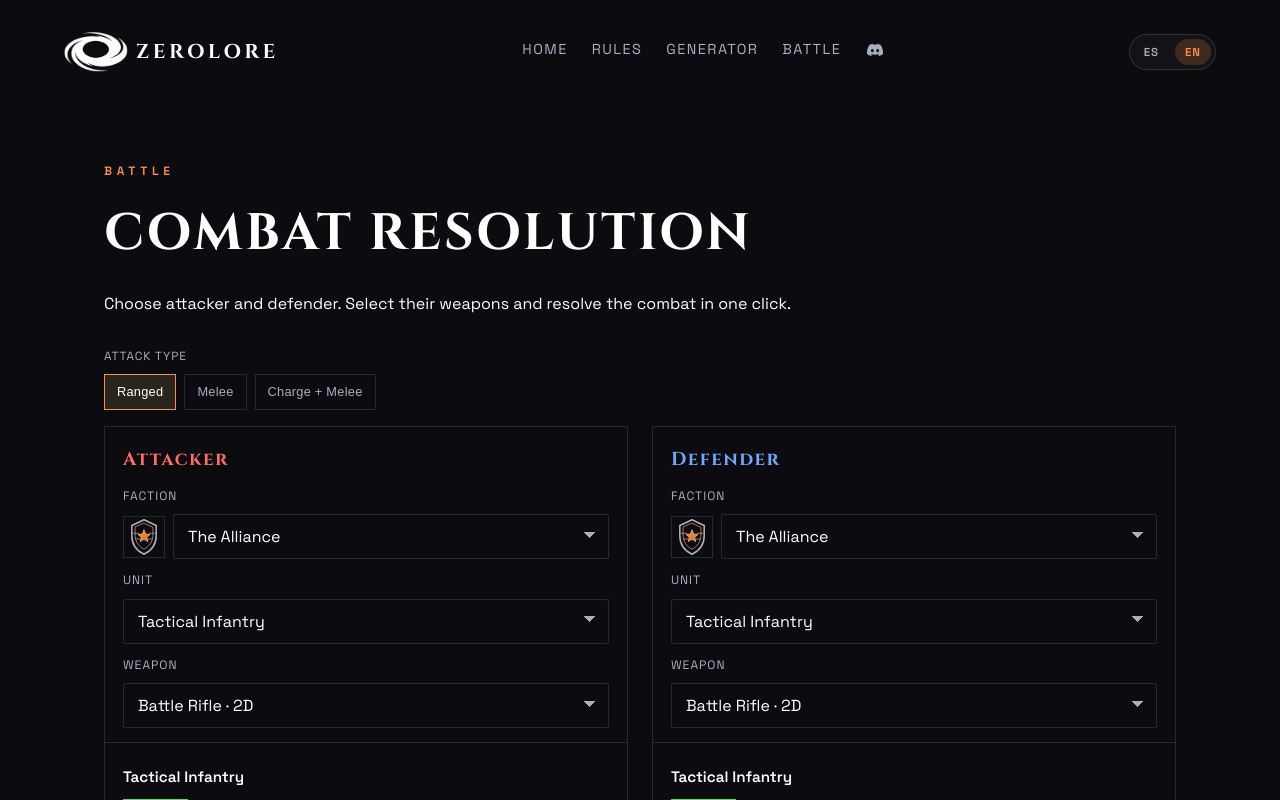
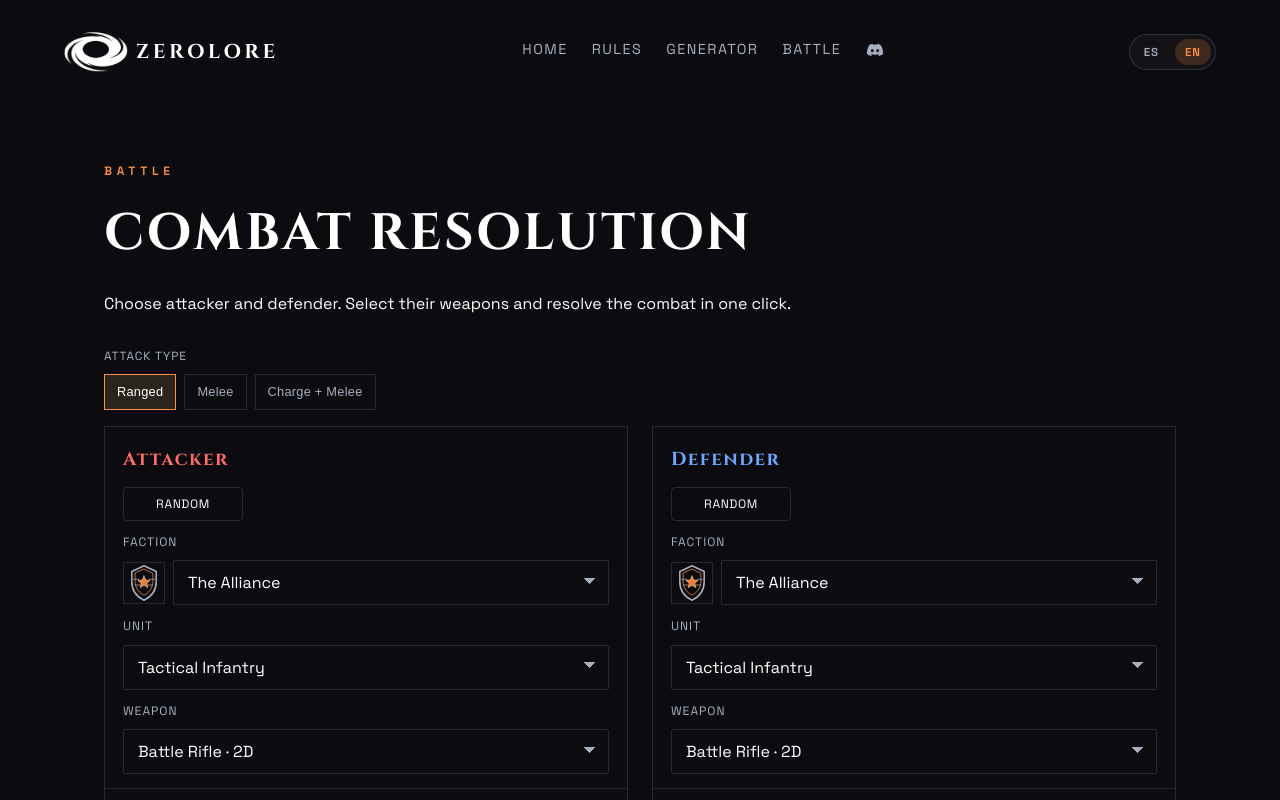
Before and after one commit to Alvidi/zerloreweb, a React (Vite) app: page /batalla in a window 1280 px wide. Shown: the top 800 px of the page. Built offline with nearby package versions, Linux system fonts and the light colour scheme.

Commit message:
feat(batalla): randomizar atacante y defensor por separado

```diff
--- a/src/App.css
+++ b/src/App.css
@@ -3277,6 +3277,14 @@ mark {
   color: #6fa8ff;
 }
 
+.duel-panel-random {
+  justify-self: start;
+  min-width: 120px;
+  min-height: 34px;
+  padding: 0 12px;
+  font-size: 0.76rem;
+}
+
 .duel-panel .field {
   font-size: 0.76rem;
 }
--- a/src/pages/Batalla.jsx
+++ b/src/pages/Batalla.jsx
@@ -20,6 +20,10 @@ const toNumber = (value, fallback = 0) => {
 }
 
 const clamp = (value, min, max) => Math.min(max, Math.max(min, value))
+const pickRandomItem = (items) => {
+  if (!Array.isArray(items) || !items.length) return null
+  return items[Math.floor(Math.random() * items.length)]
+}
 const sanitizeUnitHp = (rawHp, unit) => {
   const maxHp = Math.max(0, toNumber(unit?.hp, 0))
   return clamp(toNumber(rawHp, maxHp), 0, maxHp)
@@ -115,6 +119,19 @@ const pickWeaponIdsForMode = (unit, mode) => {
   const all = (unit?.weapons || []).filter((weapon) => weapon.kind === mode)
   const slots = getWeaponSlotsForMode(unit, mode, all.length)
   return all.slice(0, slots).map((weapon) => weapon.id)
+}
+const pickRandomWeaponIdsForMode = (unit, mode) => {
+  const all = (unit?.weapons || []).filter((weapon) => weapon.kind === mode)
+  const slots = getWeaponSlotsForMode(unit, mode, all.length)
+  if (!all.length || !slots) return []
+  const shuffled = [...all].sort(() => Math.random() - 0.5)
+  return Array.from({ length: slots }, (_, index) => shuffled[index % shuffled.length]?.id).filter(Boolean)
+}
+const pickRandomUnitForMode = (faction, mode) => {
+  const units = faction?.units || []
+  if (!units.length) return null
+  const withWeaponsForMode = units.filter((unit) => (unit.weapons || []).some((weapon) => weapon.kind === mode))
+  return pickRandomItem(withWeaponsForMode.length ? withWeaponsForMode : units)
 }
 const normalizeText = (value) =>
   String(value || '')
@@ -311,6 +328,7 @@ function Batalla() {
           weaponSkills: 'Abilities',
           valueUnit: 'VALUE',
           resolve: 'Resolve Combat',
+          random: 'Random',
           reset: 'Reset',
           flip: 'Flip',
           combatLog: 'Combat Log',
@@ -371,6 +389,7 @@ function Batalla() {
           weaponSkills: 'Habilidades',
           valueUnit: 'VALOR',
           resolve: 'Resolución',
+          random: 'Aleatorio',
           reset: 'Reset',
           flip: 'Flip',
           combatLog: 'Registro de combate',
@@ -1199,6 +1218,31 @@ function Batalla() {
     playLog(entries)
   }
 
+  const handleRandomizeSide = (side) => {
+    if (isResolving || !factions.length) return
+
+    clearTimers()
+    resolveRunRef.current += 1
+    setIsResolving(false)
+    setLogEntries([])
+    setHpMap({})
+    setAmmoMap({})
+
+    const randomFaction = pickRandomItem(factions)
+    if (!randomFaction) return
+    const randomUnit = pickRandomUnitForMode(randomFaction, mode)
+    const nextSelection = {
+      factionId: randomFaction.id,
+      unitId: randomUnit?.id || '',
+      weaponIds: pickRandomWeaponIdsForMode(randomUnit, mode),
+    }
+    if (side === 'left') {
+      setLeft(nextSelection)
+    } else {
+      setRight(nextSelection)
+    }
+  }
+
   return (
     <section className="section battle-page" id="batalla">
       <div className="section-head reveal">
@@ -1247,6 +1291,14 @@ function Batalla() {
       <div className="battle-duel-grid">
         <article className="duel-panel attacker-panel reveal">
           <h3>{tx.attacker}</h3>
+          <button
+            type="button"
+            className="ghost duel-panel-random"
+            onClick={() => handleRandomizeSide('left')}
+            disabled={!factions.length || isResolving}
+          >
+            {tx.random}
+          </button>
           <label className="field">
             <span>{tx.faction}</span>
             <div className="duel-faction-select">
@@ -1450,6 +1502,14 @@ function Batalla() {
 
         <article className="duel-panel defender-panel reveal">
           <h3>{tx.defender}</h3>
+          <button
+            type="button"
+            className="ghost duel-panel-random"
+            onClick={() => handleRandomizeSide('right')}
+            disabled={!factions.length || isResolving}
+          >
+            {tx.random}
+          </button>
           <label className="field">
             <span>{tx.faction}</span>
             <div className="duel-faction-select">
```
